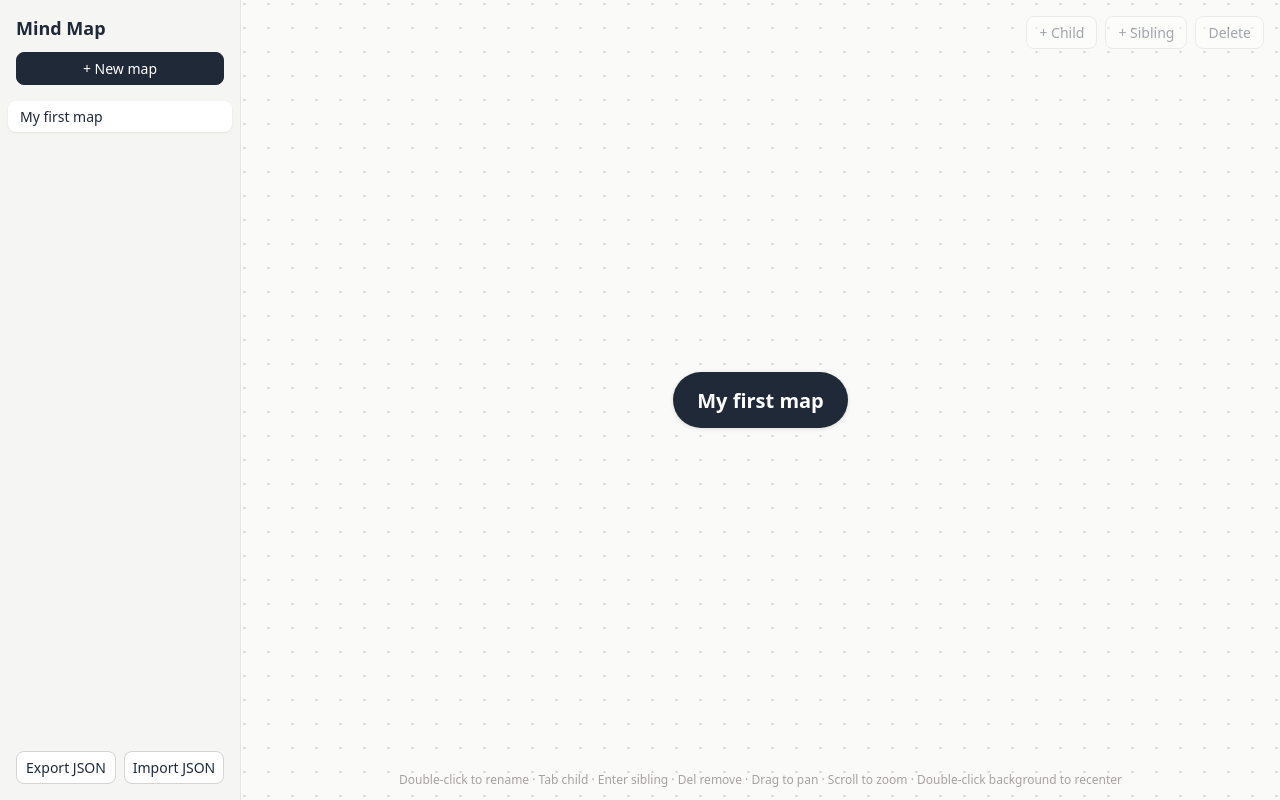
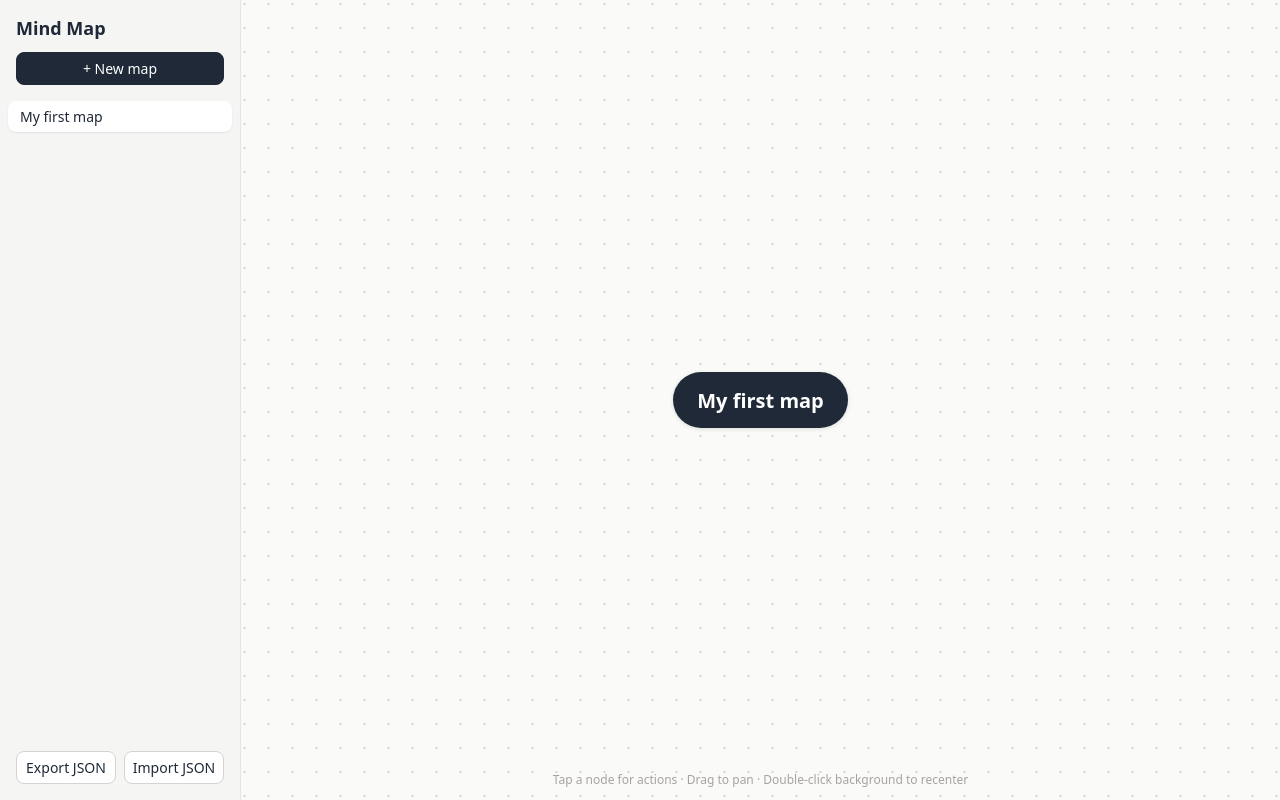
Before and after one commit to JoaoGeraldes/galaxy-mindmap, a Svelte app: page / in a window 1280 px wide. Built offline with nearby package versions, Linux system fonts and the light colour scheme.

Commit message:
added node menu

```diff
--- a/src/components/MindMap.svelte
+++ b/src/components/MindMap.svelte
@@ -1,4 +1,5 @@
 <script lang="ts">
+  import NodeMenu from './NodeMenu.svelte';
   import { layoutTree, linkPath } from '../lib/layout';
   import {
     addChild,
@@ -13,19 +14,26 @@
 
   const MIN_SCALE = 0.25;
   const MAX_SCALE = 3;
+  const MENU_HIDE_DELAY = 200;
 
   let layout = $derived(layoutTree(root));
   let selectedId = $state<string | null>(null);
   let editingId = $state<string | null>(null);
+  let hoveredId = $state<string | null>(null);
+  let pressedId = $state<string | null>(null);
   let view = $state({ x: 0, y: 0, scale: 1 });
   let width = $state(0);
   let height = $state(0);
   let panStart: { x: number; y: number } | null = null;
+  let hideMenuTimer: ReturnType<typeof setTimeout> | undefined;
 
   let originX = $derived(width / 2 + view.x);
   let originY = $derived(height / 2 + view.y);
-  let isBranchSelected = $derived(
-    selectedId !== null && selectedId !== root.id,
+  // Mouse users get the menu on hover; touch and pen users on press.
+  let menuNode = $derived(
+    editingId
+      ? undefined
+      : layout.nodes.find((p) => p.node.id === (hoveredId ?? pressedId)),
   );
 
   function startEditing(id: string) {
@@ -39,31 +47,56 @@
     editingId = null;
   }
 
-  function addNode(kind: 'child' | 'sibling') {
-    if (!selectedId) return;
+  function addNode(id: string, kind: 'child' | 'sibling') {
     const node =
-      kind === 'sibling' && selectedId !== root.id
-        ? addSibling(root, selectedId)
-        : addChild(root, selectedId);
+      kind === 'sibling' && id !== root.id
+        ? addSibling(root, id)
+        : addChild(root, id);
     if (node) startEditing(node.id);
   }
 
-  function removeSelected() {
-    if (!selectedId) return;
-    const parent = findParent(root, selectedId);
-    if (removeNode(root, selectedId)) selectedId = parent?.id ?? null;
+  function remove(id: string) {
+    const parent = findParent(root, id);
+    if (removeNode(root, id)) selectedId = parent?.id ?? null;
+  }
+
+  function press(id: string, event: PointerEvent) {
+    selectedId = id;
+    pressedId = event.pointerType === 'mouse' ? null : id;
+  }
+
+  function hover(id: string, event: PointerEvent) {
+    if (event.pointerType !== 'mouse') return;
+    clearTimeout(hideMenuTimer);
+    hoveredId = id;
+  }
+
+  function hideMenuSoon() {
+    clearTimeout(hideMenuTimer);
+    // The grace period lets the pointer cross the gap from node to menu.
+    hideMenuTimer = setTimeout(() => (hoveredId = null), MENU_HIDE_DELAY);
+  }
+
+  function fromMenu(action: (id: string) => void) {
+    return () => {
+      const id = menuNode!.node.id;
+      hoveredId = null;
+      pressedId = null;
+      action(id);
+    };
   }
 
   function handleKey(event: KeyboardEvent) {
     // Keys typed into inputs or on buttons belong to them, not the map.
     if ((event.target as Element).closest('input, button')) return;
     if (!selectedId || editingId) return;
+    const id = selectedId;
     const actions: Record<string, () => void> = {
-      Tab: () => addNode('child'),
-      Enter: () => addNode('sibling'),
-      Delete: removeSelected,
-      Backspace: removeSelected,
-      F2: () => startEditing(selectedId!),
+      Tab: () => addNode(id, 'child'),
+      Enter: () => addNode(id, 'sibling'),
+      Delete: () => remove(id),
+      Backspace: () => remove(id),
+      F2: () => startEditing(id),
       Escape: () => (selectedId = null),
     };
     const action = actions[event.key];
@@ -86,6 +119,7 @@
   function startPan(event: PointerEvent) {
     if (event.target !== event.currentTarget) return;
     selectedId = null;
+    pressedId = null;
     panStart = { x: event.clientX - view.x, y: event.clientY - view.y };
     (event.currentTarget as Element).setPointerCapture(event.pointerId);
   }
@@ -159,7 +193,9 @@
           transform="translate({placed.x} {placed.y})"
           role="button"
           tabindex="-1"
-          onpointerdown={() => (selectedId = placed.node.id)}
+          onpointerdown={(event) => press(placed.node.id, event)}
+          onpointerenter={(event) => hover(placed.node.id, event)}
+          onpointerleave={hideMenuSoon}
           ondblclick={() => startEditing(placed.node.id)}
         >
           <rect
@@ -193,21 +229,27 @@
     </g>
   </svg>
 
-  <div class="toolbar">
-    <button disabled={!selectedId} onclick={() => addNode('child')}>
-      + Child
-    </button>
-    <button disabled={!isBranchSelected} onclick={() => addNode('sibling')}>
-      + Sibling
-    </button>
-    <button disabled={!isBranchSelected} onclick={removeSelected}>
-      Delete
-    </button>
-  </div>
+  {#if menuNode}
+    <NodeMenu
+      x={originX + menuNode.x * view.scale}
+      y={originY + (menuNode.y - menuNode.height / 2) * view.scale}
+      isRoot={menuNode.depth === 0}
+      onaddchild={fromMenu((id) => addNode(id, 'child'))}
+      onaddsibling={fromMenu((id) => addNode(id, 'sibling'))}
+      onrename={fromMenu(startEditing)}
+      ondelete={fromMenu(remove)}
+      onpointerenter={() => clearTimeout(hideMenuTimer)}
+      onpointerleave={hideMenuSoon}
+    />
+  {/if}
 
   <p class="hint">
-    Double-click to rename · Tab child · Enter sibling · Del remove · Drag to
-    pan · Scroll to zoom · Double-click background to recenter
+    <span class="mouse-hint">
+      Hover a node for actions · Tab child · Enter sibling · Del remove · Scroll
+      to zoom
+    </span>
+    <span class="touch-hint">Tap a node for actions</span>
+    · Drag to pan · Double-click background to recenter
   </p>
 </main>
 
@@ -225,6 +267,8 @@
     height: 100%;
     cursor: grab;
     user-select: none;
+    /* Lets touch drags pan the map instead of scrolling the page. */
+    touch-action: none;
   }
 
   svg:active {
@@ -287,14 +331,6 @@
     outline: none;
   }
 
-  .toolbar {
-    position: absolute;
-    top: 16px;
-    right: 16px;
-    display: flex;
-    gap: 8px;
-  }
-
   .hint {
     position: absolute;
     bottom: 12px;
@@ -306,4 +342,18 @@
     color: #a8a29e;
     pointer-events: none;
   }
+
+  .touch-hint {
+    display: none;
+  }
+
+  @media (hover: none) {
+    .mouse-hint {
+      display: none;
+    }
+
+    .touch-hint {
+      display: inline;
+    }
+  }
 </style>
--- /dev/null
+++ b/src/components/NodeMenu.svelte
@@ -0,0 +1,120 @@
+<script lang="ts">
+  interface Props {
+    x: number;
+    y: number;
+    isRoot: boolean;
+    onaddchild: () => void;
+    onaddsibling: () => void;
+    onrename: () => void;
+    ondelete: () => void;
+    onpointerenter: () => void;
+    onpointerleave: () => void;
+  }
+
+  let {
+    x,
+    y,
+    isRoot,
+    onaddchild,
+    onaddsibling,
+    onrename,
+    ondelete,
+    onpointerenter,
+    onpointerleave,
+  }: Props = $props();
+</script>
+
+<div
+  class="menu"
+  role="toolbar"
+  tabindex="-1"
+  aria-label="Node actions"
+  style:left="{x}px"
+  style:top="{y}px"
+  {onpointerenter}
+  {onpointerleave}
+>
+  <button onclick={onaddchild}>+ Child</button>
+  {#if !isRoot}
+    <button onclick={onaddsibling}>+ Sibling</button>
+  {/if}
+  <button class="icon" title="Rename" aria-label="Rename" onclick={onrename}>
+    <svg viewBox="0 0 24 24">
+      <path d="M4 20h4L19 9l-4-4L4 16v4zM14 6l4 4" />
+    </svg>
+  </button>
+  {#if !isRoot}
+    <button
+      class="icon danger"
+      title="Delete"
+      aria-label="Delete"
+      onclick={ondelete}
+    >
+      <svg viewBox="0 0 24 24">
+        <path d="M5 7h14M10 7V4h4v3M7 7l1 13h8l1-13" />
+      </svg>
+    </button>
+  {/if}
+</div>
+
+<style>
+  .menu {
+    position: absolute;
+    display: flex;
+    gap: 2px;
+    padding: 4px;
+    border-radius: 10px;
+    background: white;
+    box-shadow:
+      0 4px 16px rgb(0 0 0 / 0.12),
+      0 0 0 1px rgb(0 0 0 / 0.05);
+    /* Sits centred just above the node it belongs to. */
+    transform: translate(-50%, calc(-100% - 8px));
+    animation: appear 120ms ease-out;
+  }
+
+  button {
+    display: flex;
+    align-items: center;
+    min-height: 32px;
+    padding: 0 10px;
+    border: none;
+    border-radius: 6px;
+    background: none;
+    white-space: nowrap;
+  }
+
+  .icon {
+    padding: 0 8px;
+  }
+
+  .icon svg {
+    width: 16px;
+    height: 16px;
+    fill: none;
+    stroke: currentColor;
+    stroke-width: 2;
+    stroke-linecap: round;
+    stroke-linejoin: round;
+  }
+
+  .danger:hover {
+    color: #dc2626;
+    background: #fef2f2;
+  }
+
+  /* Fingers need bigger targets than a mouse pointer. */
+  @media (pointer: coarse) {
+    button {
+      min-height: 44px;
+      padding: 0 14px;
+    }
+  }
+
+  @keyframes appear {
+    from {
+      opacity: 0;
+      margin-top: 4px;
+    }
+  }
+</style>
--- /dev/null
+++ b/svelte.config.js
@@ -0,0 +1,2 @@
+// Svelte 5 understands TypeScript natively, so no preprocessing is needed.
+export default {};
```
